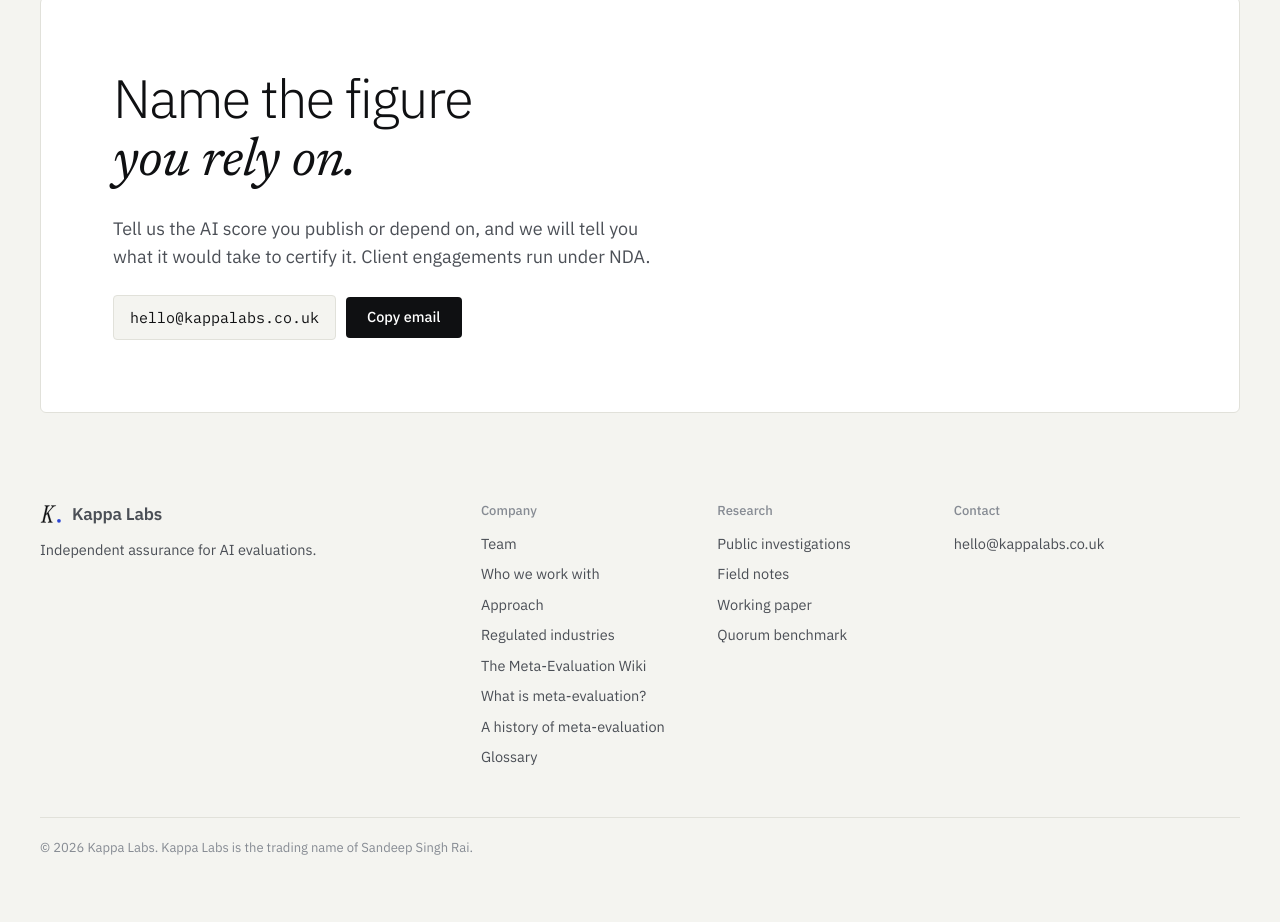
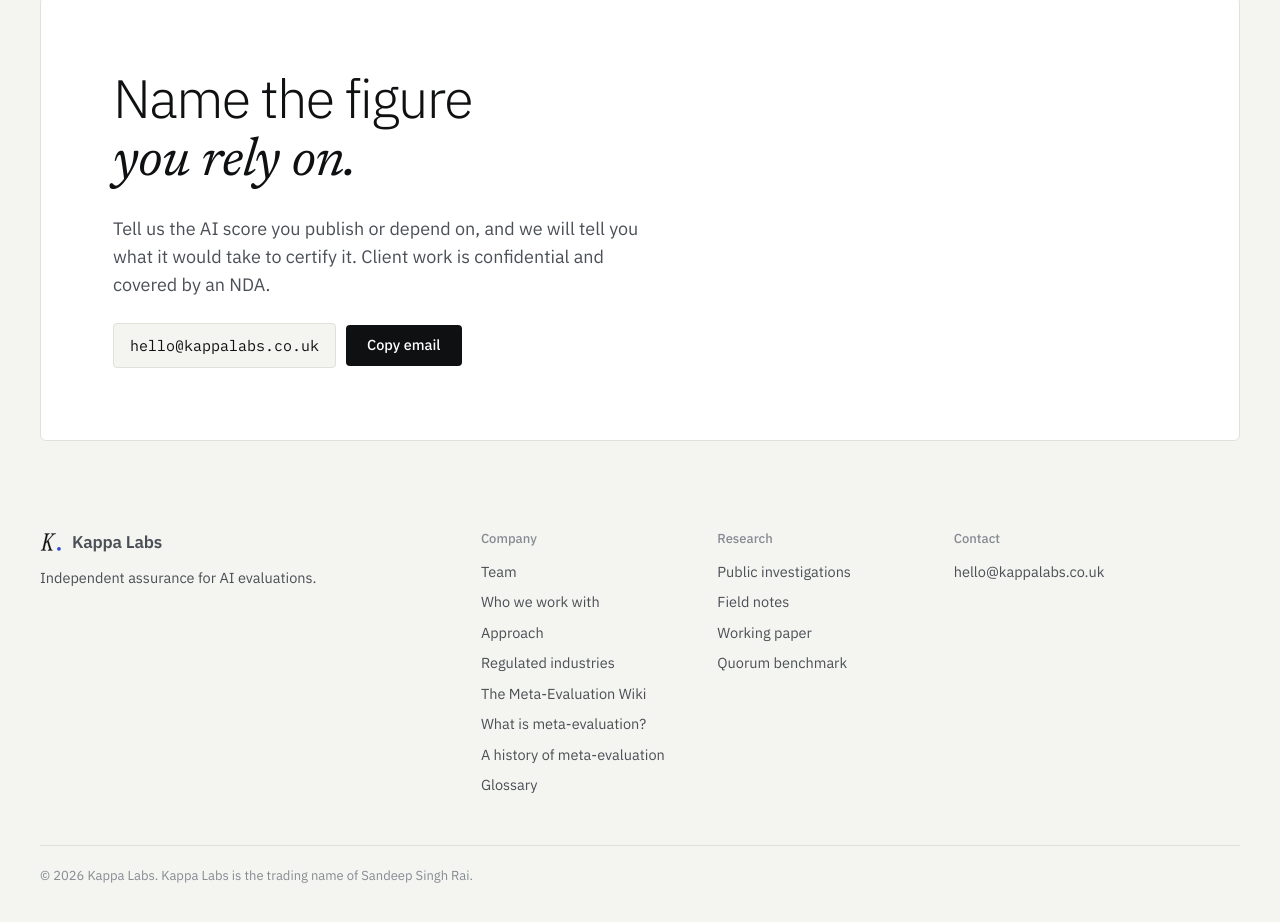
Before and after one commit to WatchTree-19/kappalabs-site, a plain HTML site: page index.html in a window 1280 px wide. Shown: the part 6668-7590 px from the top of the page. Drawn offline with Linux system fonts and the light colour scheme.

Commit message:
Reword the confidentiality line

```diff
--- a/index.html
+++ b/index.html
@@ -517,7 +517,7 @@ footer { padding-block: 64px 48px; }
     <section id="contact" style="padding-bottom:24px">
       <div class="close">
         <h2 class="h2" style="max-width:18ch">Name the figure <em class="s">you rely on.</em></h2>
-        <p class="lead">Tell us the AI score you publish or depend on, and we will tell you what it would take to certify it. Client engagements run under NDA.</p>
+        <p class="lead">Tell us the AI score you publish or depend on, and we will tell you what it would take to certify it. Client work is confidential and covered by an NDA.</p>
         <div class="mail">
           <a class="addr" id="addr" href="mailto:hello@kappalabs.co.uk">hello@kappalabs.co.uk</a>
           <button class="btn btn-dark" type="button" id="copy">Copy email</button>
```
